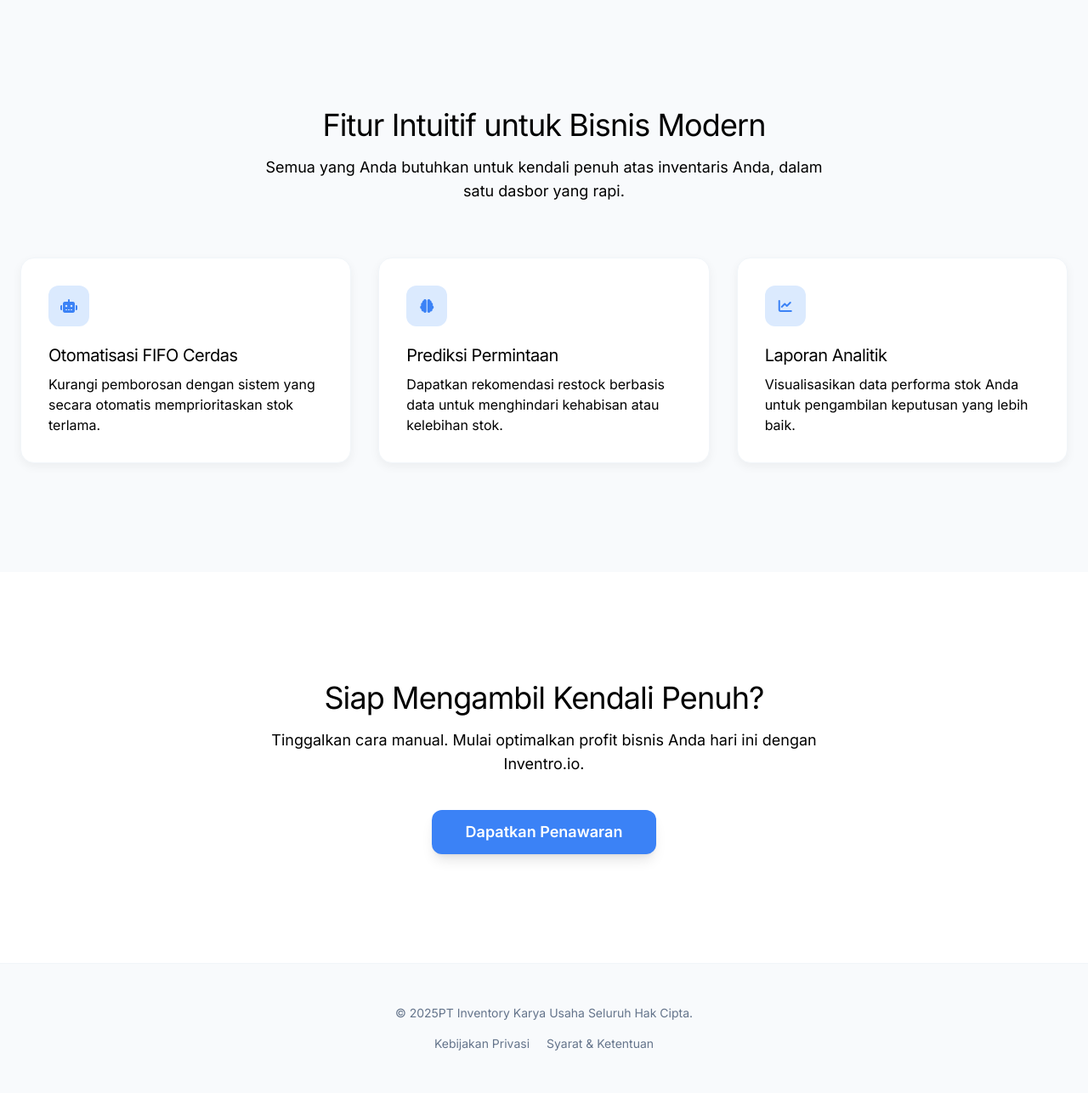
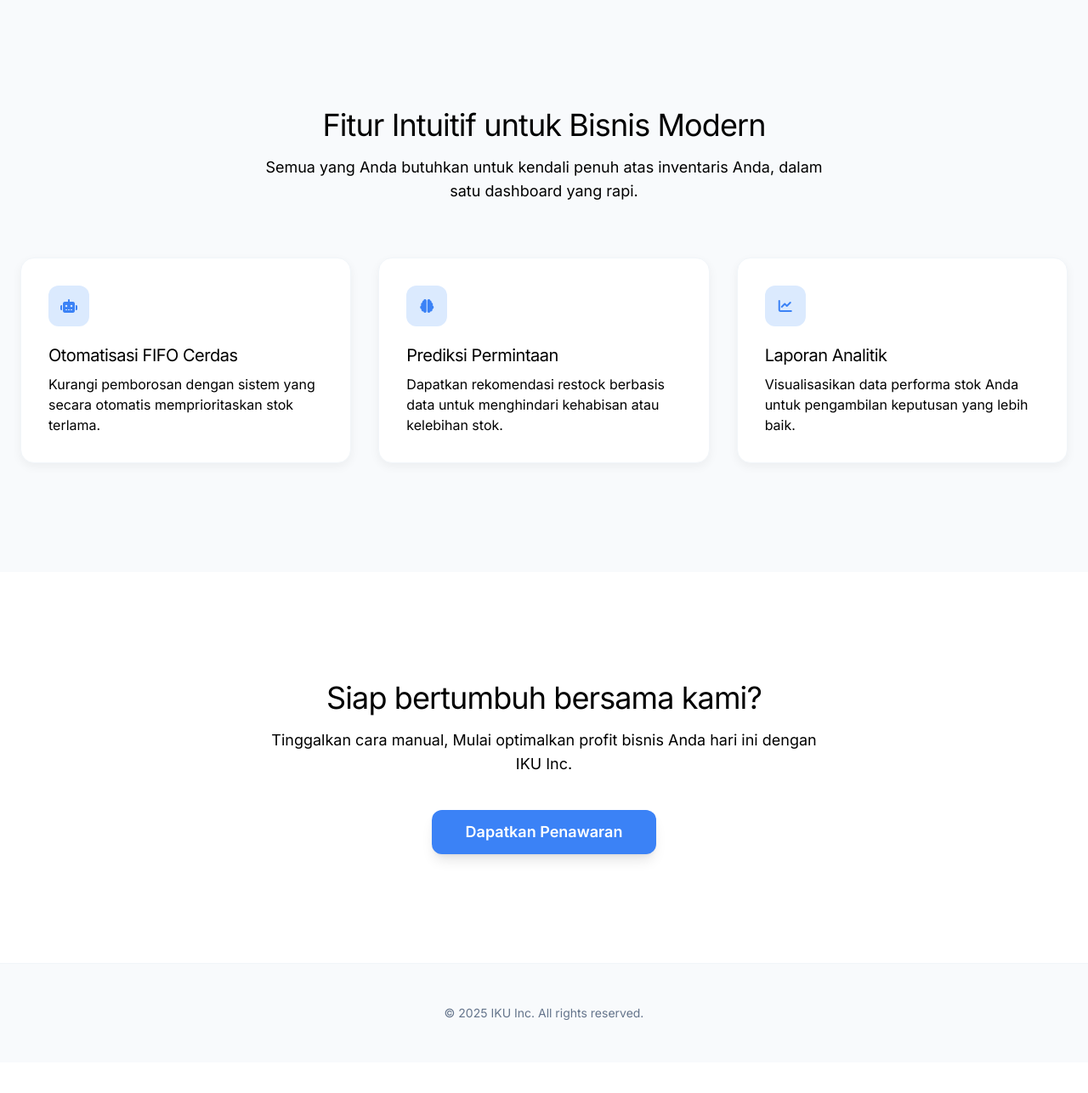
Before and after one commit to CaturSetyono/Inventory_check, a PHP site: page / in a window 1280 px wide. Shown: the part 710-1996 px from the top of the page at 85% size. After the commit the page ends 1910 px from the top, so only its background shows below. Run offline with PHP 8.4, Linux system fonts and the light colour scheme; some libraries are stand-ins or nearby versions.

Commit message:
final 1.1

```diff
--- /dev/null
+++ b/app/asset/css/style.css
@@ -0,0 +1,53 @@
+
+        /* General Styling */
+        body {
+            font-family: 'Inter', sans-serif;
+            background-color: var(--color-base-100);
+            color: var(--color-text-secondary);
+            -webkit-font-smoothing: antialiased;
+            -moz-osx-font-smoothing: grayscale;
+        }
+
+        /* Heading Styling */
+        h1, h2, h3 {
+            font-family: 'Inter', sans-serif;
+            font-weight: 600; /* Semibold untuk tampilan modern */
+            color: var(--color-text-primary);
+            letter-spacing: -0.025em;
+        }
+
+        /* Scroll Reveal Effect (sangat halus) */
+        .scroll-reveal {
+            opacity: 0;
+            transform: translateY(20px);
+            transition: opacity 0.6s cubic-bezier(0.25, 0.46, 0.45, 0.94), transform 0.6s cubic-bezier(0.25, 0.46, 0.45, 0.94);
+        }
+        .scroll-reveal.is-visible {
+            opacity: 1;
+            transform: translateY(0);
+        }
+
+        /* Video Background Styling */
+        .hero-video-container {
+            position: absolute;
+            inset: 0;
+            overflow: hidden;
+            z-index: -1;
+        }
+        .hero-video {
+            position: absolute;
+            top: 50%;
+            left: 50%;
+            min-width: 100%;
+            min-height: 100%;
+            width: auto;
+            height: auto;
+            transform: translate(-50%, -50%);
+            object-fit: cover;
+            filter: brightness(0.6); /* Lebih gelap untuk kontras teks yang lebih baik */
+        }
+        .hero-overlay {
+            position: absolute;
+            inset: 0;
+            background: linear-gradient(to top, rgba(0, 0, 0, 0.4) 0%, rgba(0, 0, 0, 0) 60%);
+        }
--- a/index.php
+++ b/index.php
@@ -1,5 +1,6 @@
 <!DOCTYPE html>
 <html lang="id" class="scroll-smooth">
+
 <head>
     <meta charset="UTF-8">
     <meta name="viewport" content="width=device-width, initial-scale=1.0">
@@ -11,6 +12,7 @@
     <link rel="preconnect" href="https://fonts.googleapis.com">
     <link rel="preconnect" href="https://fonts.gstatic.com" crossorigin>
     <link href="https://fonts.googleapis.com/css2?family=Inter:wght@400;500;600;700&display=swap" rel="stylesheet">
+    <link rel="stylesheet" href="./app/asset/css/style.css">
     <script defer src="https://cdn.jsdelivr.net/npm/alpinejs@3.x.x/dist/cdn.min.js"></script>
 
     <script>
@@ -42,75 +44,28 @@
                     },
                     keyframes: {
                         fadeInUp: {
-                            '0%': { opacity: '0', transform: 'translateY(20px)' },
-                            '100%': { opacity: '1', transform: 'translateY(0)' },
+                            '0%': {
+                                opacity: '0',
+                                transform: 'translateY(20px)'
+                            },
+                            '100%': {
+                                opacity: '1',
+                                transform: 'translateY(0)'
+                            },
                         },
                     },
                 }
             }
         }
     </script>
-    <style>
-        /* General Styling */
-        body {
-            font-family: 'Inter', sans-serif;
-            background-color: var(--color-base-100);
-            color: var(--color-text-secondary);
-            -webkit-font-smoothing: antialiased;
-            -moz-osx-font-smoothing: grayscale;
-        }
+</head>
 
-        /* Heading Styling */
-        h1, h2, h3 {
-            font-family: 'Inter', sans-serif;
-            font-weight: 600; /* Semibold untuk tampilan modern */
-            color: var(--color-text-primary);
-            letter-spacing: -0.025em;
-        }
-
-        /* Scroll Reveal Effect (sangat halus) */
-        .scroll-reveal {
-            opacity: 0;
-            transform: translateY(20px);
-            transition: opacity 0.6s cubic-bezier(0.25, 0.46, 0.45, 0.94), transform 0.6s cubic-bezier(0.25, 0.46, 0.45, 0.94);
-        }
-        .scroll-reveal.is-visible {
-            opacity: 1;
-            transform: translateY(0);
-        }
-
-        /* Video Background Styling */
-        .hero-video-container {
-            position: absolute;
-            inset: 0;
-            overflow: hidden;
-            z-index: -1;
-        }
-        .hero-video {
-            position: absolute;
-            top: 50%;
-            left: 50%;
-            min-width: 100%;
-            min-height: 100%;
-            width: auto;
-            height: auto;
-            transform: translate(-50%, -50%);
-            object-fit: cover;
-            filter: brightness(0.6); /* Lebih gelap untuk kontras teks yang lebih baik */
-        }
-        .hero-overlay {
-            position: absolute;
-            inset: 0;
-            background: linear-gradient(to top, rgba(0, 0, 0, 0.4) 0%, rgba(0, 0, 0, 0) 60%);
-        }
-    </style>
-</head>
 <body class="bg-base-100">
 
     <header class="bg-base-100/80 backdrop-blur-lg sticky top-0 z-50 border-b border-base-300">
         <nav class="container mx-auto px-6 py-4 flex justify-between items-center">
-            <a href="#" class="text-xl font-bold text-text-primary">
-                IKU
+            <a href="./" class="text-xl font-bold text-text-primary">
+                IKU Inc.
             </a>
             <a href="Auth/login.php" class="bg-brand-blue text-white font-medium text-sm px-4 py-2 rounded-lg hover:bg-opacity-90 transition-colors duration-300">
                 Masuk
@@ -128,7 +83,7 @@
         </div>
         <div class="container relative mx-auto px-6 z-10 animate-fade-in-up">
             <h1 class="text-4xl md:text-5xl lg:text-6xl font-semibold leading-tight md:leading-snug">
-                Manajemen Inventaris, <br class="hidden md:block"> Disederhanakan untuk <span class="text-blue-300">Pertumbuhan</span>.
+                Manajemen Inventaris, <br class="hidden md:block"> mudah dengan akses yang <span class="text-blue-300">Real Time</span>.
             </h1>
             <p class="mt-4 max-w-xl mx-auto text-base md:text-lg text-slate-200">
                 Ubah cara Anda mengelola stok dengan platform cerdas yang memprediksi, mengotomatisasi, dan mengoptimalkan.
@@ -145,7 +100,7 @@
         <div class="container mx-auto px-6">
             <div class="text-center max-w-2xl mx-auto mb-16 scroll-reveal">
                 <h2 class="text-3xl md:text-4xl">Fitur Intuitif untuk Bisnis Modern</h2>
-                <p class="mt-4 text-lg">Semua yang Anda butuhkan untuk kendali penuh atas inventaris Anda, dalam satu dasbor yang rapi.</p>
+                <p class="mt-4 text-lg">Semua yang Anda butuhkan untuk kendali penuh atas inventaris Anda, dalam satu dashboard yang rapi.</p>
             </div>
 
             <div class="grid grid-cols-1 md:grid-cols-2 lg:grid-cols-3 gap-8">
@@ -176,12 +131,12 @@
 
     <section class="py-24 md:py-32 bg-base-100">
         <div class="container mx-auto px-6 text-center scroll-reveal">
-            <h2 class="text-3xl md:text-4xl max-w-xl mx-auto">Siap Mengambil Kendali Penuh?</h2>
+            <h2 class="text-3xl md:text-4xl max-w-xl mx-auto">Siap bertumbuh bersama kami?</h2>
             <p class="mt-4 text-lg max-w-2xl mx-auto">
-                Tinggalkan cara manual. Mulai optimalkan profit bisnis Anda hari ini dengan Inventro.io.
+                Tinggalkan cara manual, Mulai optimalkan profit bisnis Anda hari ini dengan IKU Inc.
             </p>
             <div class="mt-10">
-                <a href="#" target="_blank" class="bg-brand-blue text-white font-semibold text-lg py-3 px-10 rounded-lg shadow-lg hover:bg-opacity-90 transition-colors transform hover:-translate-y-1 duration-300 inline-flex items-center">
+                <a href="https://wa.me/6281393667609?text=Saya%20Tertarik%20dengan%20IKU%20Inc%2C%20bisa%20bantu%20jelaskan%20lebih%20lanjut%3F" target="_blank" class="bg-brand-blue text-white font-semibold text-lg py-3 px-10 rounded-lg shadow-lg hover:bg-opacity-90 transition-colors transform hover:-translate-y-1 duration-300 inline-flex items-center">
                     Dapatkan Penawaran
                 </a>
             </div>
@@ -190,11 +145,7 @@
 
     <footer class="bg-base-200 border-t border-base-300 text-text-secondary">
         <div class="container mx-auto px-6 py-12 text-center">
-            <p class="text-sm">&copy; <?= date("Y") ?>PT Inventory Karya Usaha Seluruh Hak Cipta.</p>
-            <div class="mt-4 text-sm">
-                <a href="#" class="hover:text-brand-blue transition-colors mr-4">Kebijakan Privasi</a>
-                <a href="#" class="hover:text-brand-blue transition-colors">Syarat & Ketentuan</a>
-            </div>
+            <p class="text-sm">&copy; <?= date("Y ") ?>IKU Inc. All rights reserved.</p>
         </div>
     </footer>
 
@@ -207,7 +158,9 @@
                         observer.unobserve(entry.target);
                     }
                 });
-            }, { threshold: 0.1 }); // Muncul saat 10% elemen terlihat
+            }, {
+                threshold: 0.1
+            }); // Muncul saat 10% elemen terlihat
 
             document.querySelectorAll('.scroll-reveal').forEach(el => {
                 observer.observe(el);
@@ -216,4 +169,5 @@
     </script>
 
 </body>
+
 </html>
```
Also changed, not shown: app/views/sales_dashboard.php (+3 -6 lines), app/asset/image/logo.png (added).
